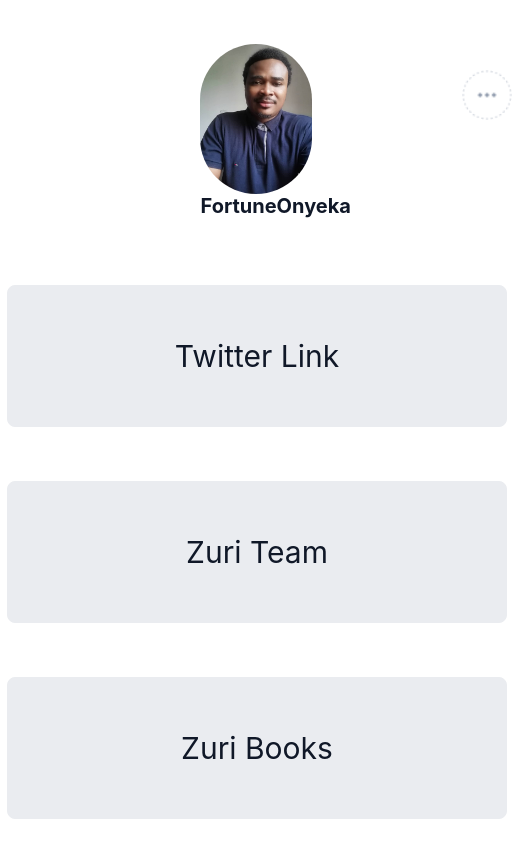
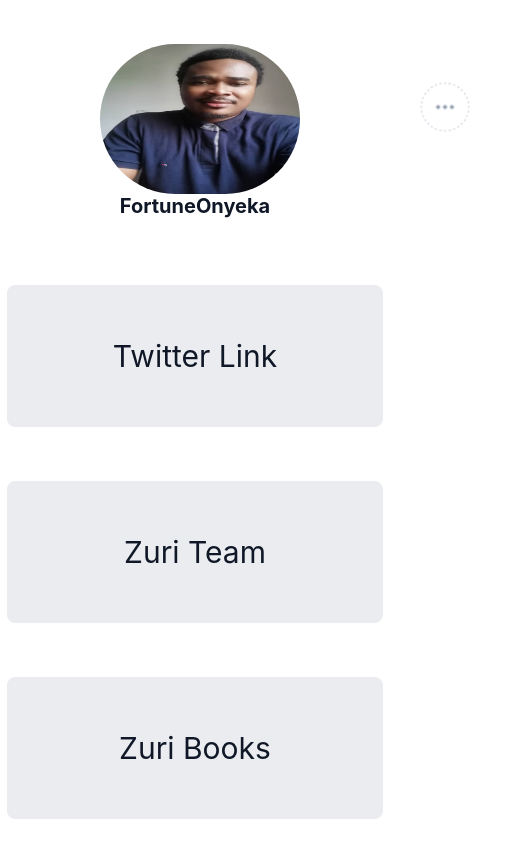
Before and after one commit to fortuneonyeka/hng-stage1, a React (Create React App) app: page / in a window 390 px wide. Shown: the top 844 px of the page, 512 px wide, since content can reach past the window. Built offline with nearby package versions, Linux system fonts and the light colour scheme.

Commit message:
update media querry

```diff
--- a/src/App.css
+++ b/src/App.css
@@ -38,7 +38,7 @@
 }
 
 #twitter {
-  /* width: 200px; */
+
   height: 30px;
   font-family: "Inter";
   font-weight: 700;
@@ -109,9 +109,23 @@
 }
 
 @media screen and (max-width: 768px) {
-  .App {
-    width: 10px;
-  }
+
+.App {
+  max-width: 100%;
+}
+
+.profile-container {
+  max-width: 100%;
+  margin-left:180px
+}
+
+.footer {
+  max-width: 100%;
+}
+
+.buttons__container {
+  max-width: 100%;
+}
 
 
 
@@ -120,17 +134,17 @@
     display: block;
     width: 50px;
     height: 50px;
-    margin: 50px;
+    margin: auto
   }
 
   .dotshare__container {
     display: flex;
-    gap: 100px;
+    gap: 120px;
   }
 
 
   .buttons {
-    max-width: 500px;
+    max-width: 100%;
     padding: 70px;
     margin-top: 40px;
     font-family: "Inter";
@@ -152,7 +166,7 @@
   }
 
   #twitter {
-    margin-left: 170%;
+    margin-right: 180px;
     font-weight: 400px;
     font-size: 20px;
     margin-top: 24px;
@@ -163,6 +177,6 @@
     height: 150px;
     margin-top: 24px;
 
-    margin-left: 90%;
+    margin-left: auto;
   }
 }
```
